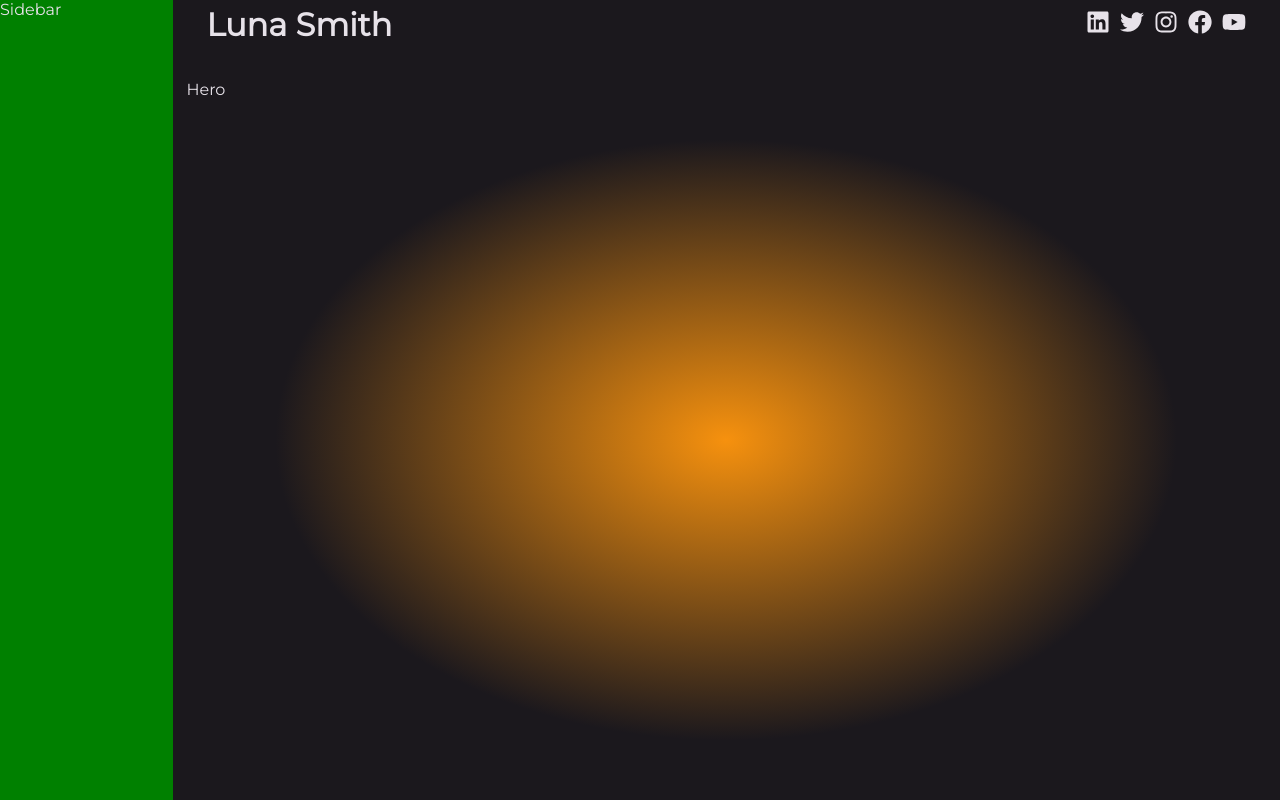
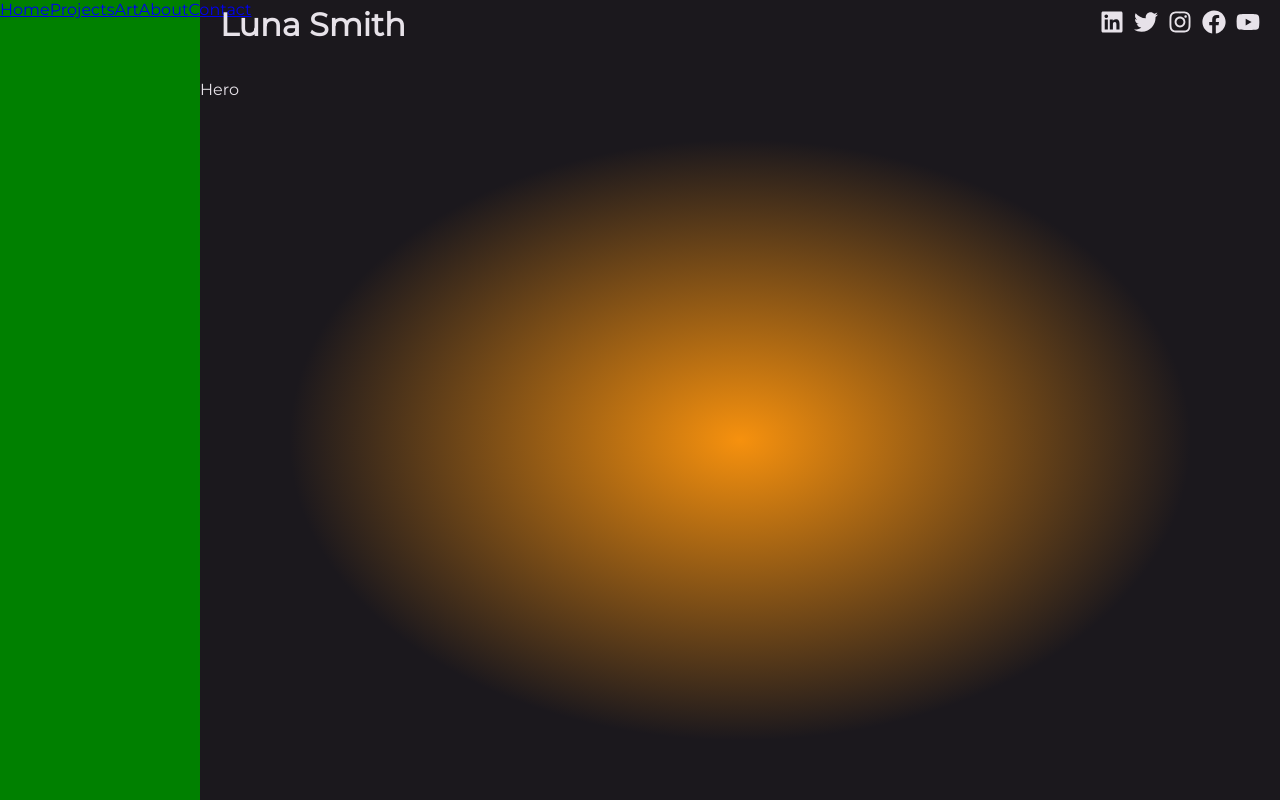
Before and after one commit to Lu-Smith/new_react_portfolio_sass, a React (Create React App) app: page / in a window 1280 px wide. Built offline with nearby package versions, Linux system fonts and the light colour scheme.

Commit message:
Updated Sidebar.tsx

```diff
--- a/src/components/Sidebar.tsx
+++ b/src/components/Sidebar.tsx
@@ -1,8 +1,15 @@
-import React from 'react'
+import React from 'react';
+import { Link } from "react-router-dom";
 
 const Sidebar = () => {
   return (
-    <div className='Sidebar'>Sidebar</div>
+    <div className='Sidebar'>
+      <Link to='/'>Home</Link>
+      <Link to='/projects'>Projects</Link>
+      <Link to='/fineart'>Art</Link>
+      <Link to='/about'>About</Link>
+      <Link to='/contact'>Contact</Link>
+    </div>
   )
 }
 
```
